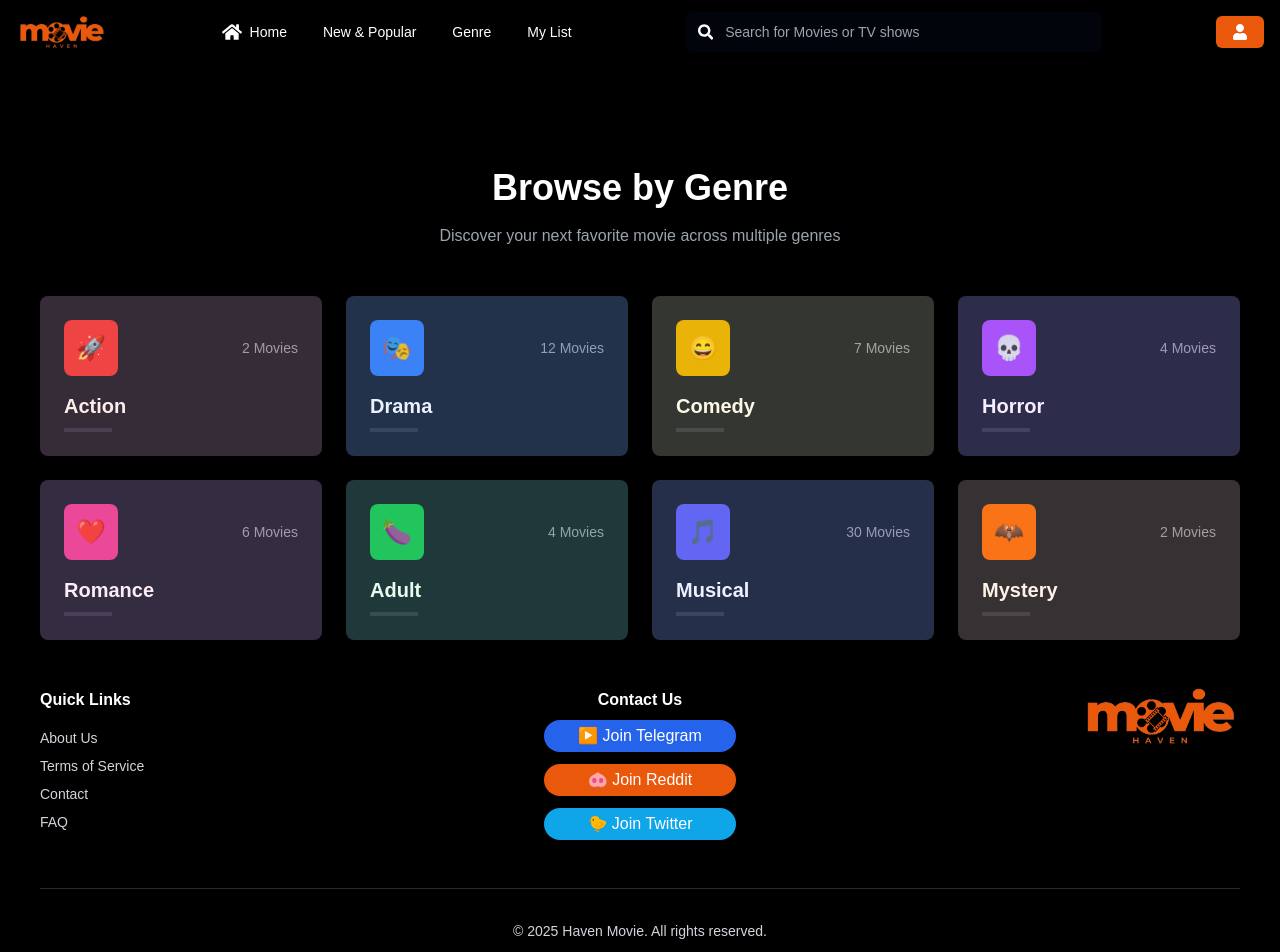
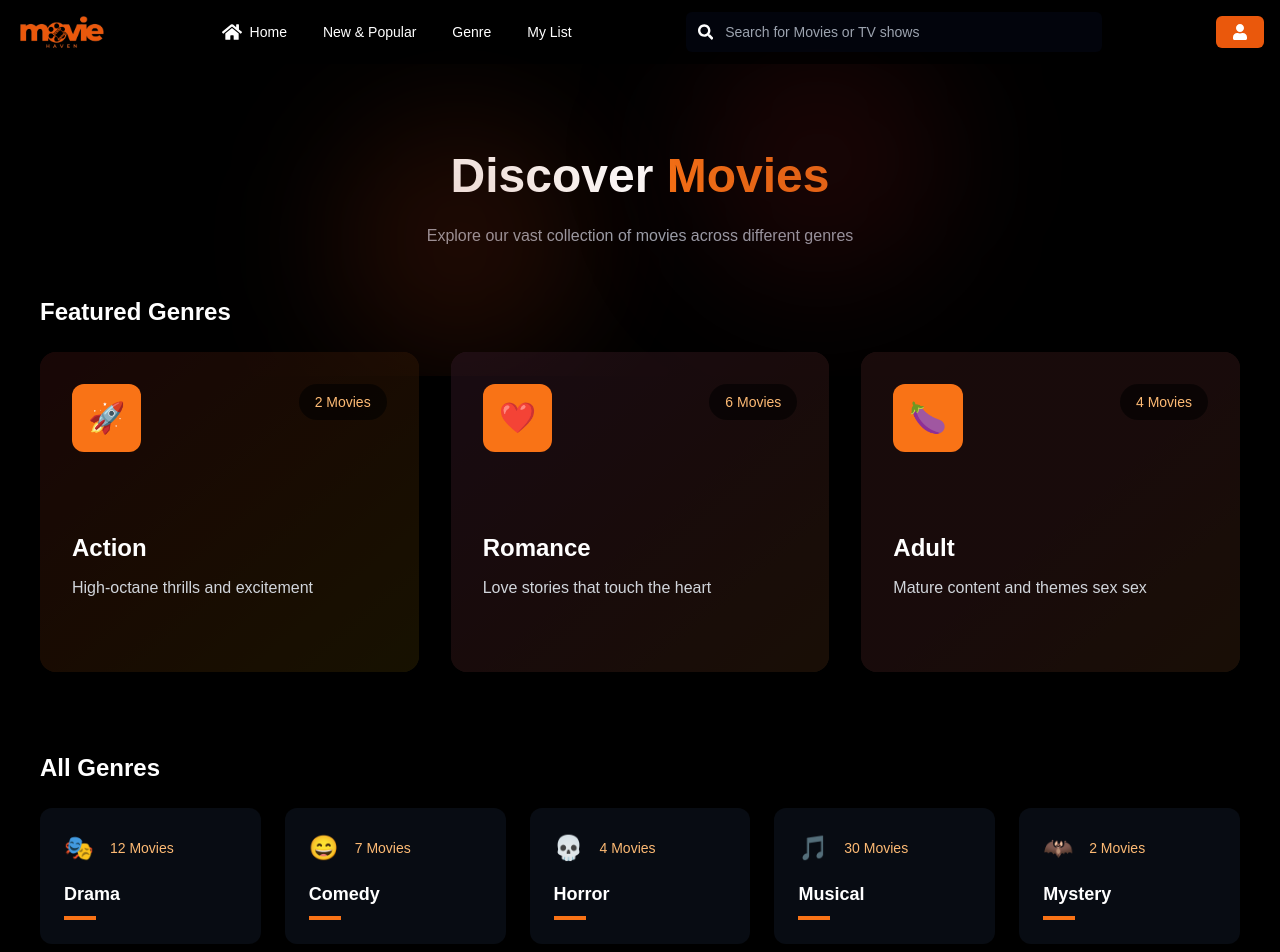
Before and after one commit to dnjstr/MovieApp-Front-End, a React (Vite) app: page /genre in a window 1280 px wide. Shown: the top 952 px of the page. Built offline with nearby package versions, Linux system fonts and the light colour scheme.

Commit message:
Genre Redesign

```diff
--- a/src/components/pages/Genre.tsx
+++ b/src/components/pages/Genre.tsx
@@ -1,105 +1,228 @@
-import React from 'react';
+
 import { Link } from 'react-router-dom';
 
-
 const genres = [
-  { name: 'Action', icon: '🚀', color: 'bg-red-500', count: '2 Movies' },
-  { name: 'Drama', icon: '🎭', color: 'bg-blue-500', count: '12 Movies' },
-  { name: 'Comedy', icon: '😄', color: 'bg-yellow-500', count: '7 Movies' },
-  { name: 'Horror', icon: '💀', color: 'bg-purple-500', count: '4 Movies' },
-  { name: 'Romance', icon: '❤️', color: 'bg-pink-500', count: '6 Movies' },
-  { name: 'Adult', icon: '🍆', color: 'bg-green-500', count: '4 Movies' },
-  { name: 'Musical', icon: '🎵', color: 'bg-indigo-500', count: '30 Movies' },
-  { name: 'Mystery', icon: '🦇', color: 'bg-orange-500', count: '2 Movies' },
+  {
+    name: 'Action',
+    icon: '🚀',
+    count: '2 Movies',
+    description: 'High-octane thrills and excitement',
+    gradient: 'from-red-500 via-orange-500 to-yellow-500',
+    featured: true
+  },
+  {
+    name: 'Drama',
+    icon: '🎭',
+    count: '12 Movies',
+    description: 'Compelling emotional stories',
+    gradient: 'from-blue-500 via-purple-500 to-pink-500',
+    featured: false
+  },
+  {
+    name: 'Comedy',
+    icon: '😄',
+    count: '7 Movies',
+    description: 'Laugh-out-loud entertainment',
+    gradient: 'from-yellow-400 via-orange-400 to-red-400',
+    featured: false
+  },
+  {
+    name: 'Horror',
+    icon: '💀',
+    count: '4 Movies',
+    description: 'Spine-chilling experiences',
+    gradient: 'from-purple-600 via-red-500 to-purple-800',
+    featured: false
+  },
+  {
+    name: 'Romance',
+    icon: '❤️',
+    count: '6 Movies',
+    description: 'Love stories that touch the heart',
+    gradient: 'from-pink-400 via-red-400 to-orange-400',
+    featured: true
+  },
+  {
+    name: 'Adult',
+    icon: '🍆',
+    count: '4 Movies',
+    description: 'Mature content and themes sex sex',
+    gradient: 'from-red-400 via-red-400 to-orange-400',
+    featured: true
+  },
+  {
+    name: 'Musical',
+    icon: '🎵',
+    count: '30 Movies',
+    description: 'Spectacular song and dance',
+    gradient: 'from-indigo-400 via-purple-400 to-pink-400',
+    featured: false
+  },
+  {
+    name: 'Mystery',
+    icon: '🦇',
+    count: '2 Movies',
+    description: 'Intriguing puzzles to solve',
+    gradient: 'from-gray-600 via-gray-700 to-gray-800',
+    featured: false
+  },
 ];
 
-const Genre: React.FC = () => {
+const Genre = () => {
+  const featuredGenres = genres.filter(genre => genre.featured);
+  const regularGenres = genres.filter(genre => !genre.featured);
+
   return (
-    <div className="container mx-auto px-4 py-8 mt-28">
-      <div className="text-center mb-12">
-        <h1 className="text-4xl font-bold mb-4 text-white">Browse by Genre</h1>
-        <p className="text-gray-400">Discover your next favorite movie across multiple genres</p>
+    <div className="min-h-screen bg-black">
+      {/* Hero Section */}
+      <div className="relative  overflow-hidden py-20 lg:py-32">
+        <div className="container mx-auto  px-4">
+          <h1 className="text-5xl lg:text-5xl font-bold text-white mb-6 text-center">
+            Discover <span className="text-orange-500">Movies</span>
+          </h1>
+          <p className="text-x text-gray-400 text-center max-w-2xl mx-auto">
+            Explore our vast collection of movies across different genres
+          </p>
+        </div>
+        {/* Decorative Elements */}
+        <div className="absolute top-0 left-0 w-full h-full overflow-hidden pointer-events-none">
+          <div className="absolute top-1/4 left-1/4 w-64 h-64 bg-orange-800/20 rounded-full filter blur-3xl" />
+          <div className="absolute bottom-1/4 right-1/4 w-64 h-64 bg-red-900/20 rounded-full filter blur-3xl" />
+        </div>
       </div>
 
-      <div className="grid grid-cols-1 md:grid-cols-2 lg:grid-cols-4 gap-6">
-        {genres.map((genre) => (
+      <div className="container mx-auto px-4 -mt-20 ">
+        {/* Featured Genres Section Scrolll*/}
+        <div className="mb-20">
+          <h2 className="text-2xl font-bold text-orange-500- mb-6">Featured Genres</h2>
+          <div className="grid grid-cols-1 lg:grid-cols-3 gap-8">
+            {featuredGenres.map((genre) => (
               <Link
                 key={genre.name}
                 to={`/genre/${genre.name.toLowerCase()}`}
-            className="relative overflow-hidden hover:shadow-xl transition-all
-            duration-300 cursor-pointer bg-gray-800 rounded-lg"
+                className="group relative overflow-hidden rounded-2xl h-96 lg:h-80"
               >
-            <div className={`absolute inset-0 ${genre.color} opacity-10
-            hover:opacity-20 transition-opacity duration-300`} />
-            <div className="p-6">
-              <div className="flex items-center justify-between mb-4">
-                <div className={`${genre.color} text-white p-3 rounded-lg`}>
-                  <span className="text-2xl">{genre.icon}</span>
+                <div className={`absolute inset-0 bg-gradient-to-br ${genre.gradient} opacity-20 group-hover:opacity-30
+                transition-all duration-500`} />
+                <div className="absolute inset-0 bg-black/50 group-hover:bg-black/40 transition-all duration-500" />
+
+                <div className="relative h-full p-8 flex flex-col justify-between">
+                  <div className="flex justify-between items-start">
+                    <div className="bg-orange-500 p-4 rounded-xl group-hover:scale-110 transition-transform duration-500">
+                      <span className="text-3xl">{genre.icon}</span>
                     </div>
-                <span className="text-sm text-gray-400">{genre.count}</span>
+                    <span className="bg-black/60 text-orange-300 px-4 py-2 rounded-full text-sm">
+                      {genre.count}
+                    </span>
                   </div>
-              <h3 className="text-xl font-semibold mb-2 text-white hover:text-blue-400
-              transition-colors duration-300">
-                {genre.name}
-              </h3>
-              <div className="h-1 w-12 bg-gray-700 group-hover:w-full group-hover:bg-blue-500
-              transition-all duration-300" />
+
+                  <div>
+                    <h3 className="text-2xl font-bold text-white mb-3">{genre.name}</h3>
+                    <p className="text-gray-300 mb-">{genre.description}</p>
+                    <button className="bg-orange-500 text-white px-6 py-2 rounded-lg opacity-0 group-hover:opacity-100
+                    transition-all duration-500">
+                      Explore →
+                    </button>
+                  </div>
                 </div>
               </Link>
             ))}
           </div>
+        </div>
 
-      <div>
-        <footer className=" text-gray-300 py-12">
-        <div className="max-w-full mx-auto">
-          <div className="grid grid-cols-1 lg:grid-cols-3 gap-8">
-            <div className="flex justify-start">
-              <div className="space-y-2 pr-16">
-                <h3 className="font-semibold text-white mb-4">Quick Links</h3>
+        {/* Regular Genres Grid */}
+        <div className="mb-20">
+          <h2 className="text-2xl font-bold text-orange-500- mb-6">All Genres</h2>
+          <div className="grid grid-cols-2 md:grid-cols-3 lg:grid-cols-5 gap-6">
+            {regularGenres.map((genre) => (
+              <Link
+                key={genre.name}
+                to={`/genre/${genre.name.toLowerCase()}`}
+                className="group relative overflow-hidden rounded-xl p-6 bg-gray-900/50 hover:bg-gray-900
+                transition-all duration-500"
+              >
+                <div className="flex items-center space-x-4 mb-4">
+                  <span className="text-2xl">{genre.icon}</span>
+                  <span className="text-sm text-orange-300">{genre.count}</span>
+                </div>
+                <h3 className="text-lg font-semibold text-white mb-2">{genre.name}</h3>
+                <div className="h-1 w-8 bg-orange-500 group-hover:w-full transition-all duration-500" />
+              </Link>
+            ))}
+          </div>
+        </div>
+
+        {/* Stats Section */}
+        <div className="grid grid-cols-2 md:grid-cols-4 gap-8 mb-20">
+          {[
+            { label: 'Total Movies', value: '69' },
+            { label: 'Users', value: '2' },
+            { label: 'Categories', value: '8' },
+            { label: 'Coming Soon', value: '3' }
+          ].map((stat) => (
+            <div key={stat.label} className="text-center p-6 rounded-xl bg-gray-900/50">
+              <h4 className="text-3xl font-bold text-orange-500 mb-2">{stat.value}</h4>
+              <p className="text-gray-400">{stat.label}</p>
+            </div>
+          ))}
+        </div>
+
+    {/* Footer */}
+      <div className="mt-12 pt-2 border-t border-gray-800 text-center text-sm">
+
+        </div>
+    <footer className="mt-9 text-gray-300">
+      <div className="max-w">
+          <div className="grid grid-cols-1 md:grid-cols-3 gap-8">
+            {/* Quick Links */}
+          <div className="flex flex-col items-center md:items-start">
+            <h3 className="font-semibold text-white text-lg mb-4">Quick Links</h3>
             <div className="space-y-2">
-                  <Link to="/about" className="block text-sm whitespace-nowrap
-                  hover:text-white transition-colors">
+                <Link to="/about" className="block text-sm hover:text-white transition-colors">
                     About Us
                 </Link>
-                  <Link to="/TermsandCondition" className="block text-sm whitespace-nowrap
-                  hover:text-white transition-colors">
+              <Link to="/TermsandCondition" className="block text-sm hover:text-white transition-colors">
                   Terms of Service
               </Link>
-                  <Link to="/contact" className="block text-sm whitespace-nowrap
-                  hover:text-white transition-colors">
+              <Link to="/contact" className="block text-sm hover:text-white transition-colors">
                   Contact
               </Link>
-                  <Link to="/faq" className="block text-sm whitespace-nowrap
-                  hover:text-white transition-colors">
+              <Link to="/faq" className="block text-sm hover:text-white transition-colors">
                   FAQ
               </Link>
             </div>
             </div>
-            </div>
-            <div className="text-center space-y-1">
-              <h3 className="font-semibold text-white mb-2">Contact Us</h3>
-              <div className="space-y-3 flex flex-col items-center">
+
+              {/* Social Links */}
+            <div className="flex flex-col items-center">
+               <h3 className="font-semibold text-white text-lg mb-4">Contact Us</h3>
+              <div className="space-y-3 w-full max-w-48">
                 <a
                   href="https://web.telegram.org/"
-                  className="w-48 px-6 py-1 bg-blue-600 text-white rounded-full hover:bg-blue-700 transition-colors"
+                  className="flex items-center justify-center px-6 py-1 bg-blue-600 text-white rounded-full
+                  hover:bg-blue-700 transition-colors"
                 >
                   ▶️ Join Telegram
                 </a>
                  <a
                   href="https://www.reddit.com/"
-                  className="w-48 px-6 py-1 bg-orange-600 text-white rounded-full hover:bg-orange-700 transition-colors"
+                  className="flex items-center justify-center px-6 py-1 bg-orange-600 text-white rounded-full
+                  hover:bg-orange-700 transition-colors"
                 >
                   🐽 Join Reddit
                 </a>
                  <a
                   href="https://x.com"
-                  className="w-48 px-6 py-1 bg-sky-500 text-white rounded-full hover:bg-sky-600 transition-colors"
+                   className="flex items-center justify-center px-6 py-1 bg-sky-500 text-white rounded-full
+                  hover:bg-sky-600 transition-colors"
                 >
                     🐤 Join Twitter
                 </a>
                </div>
             </div>
-            <div className="flex justify-end">
+
+            {/* Logo */}
+            <div className="flex justify-center md:justify-end items-start">
               <Link to="/">
                 <img
                   src="/Logo.png"
@@ -109,6 +232,8 @@ const Genre: React.FC = () => {
               </Link>
             </div>
           </div>
+
+            {/* Copyright */}
           <div className="mt-12 pt-8 border-t border-gray-800 text-center text-sm">
             <p>© 2025 Haven Movie. All rights reserved.</p>
           </div>
```
Lines whose indentation alone changed are shown as unchanged.
